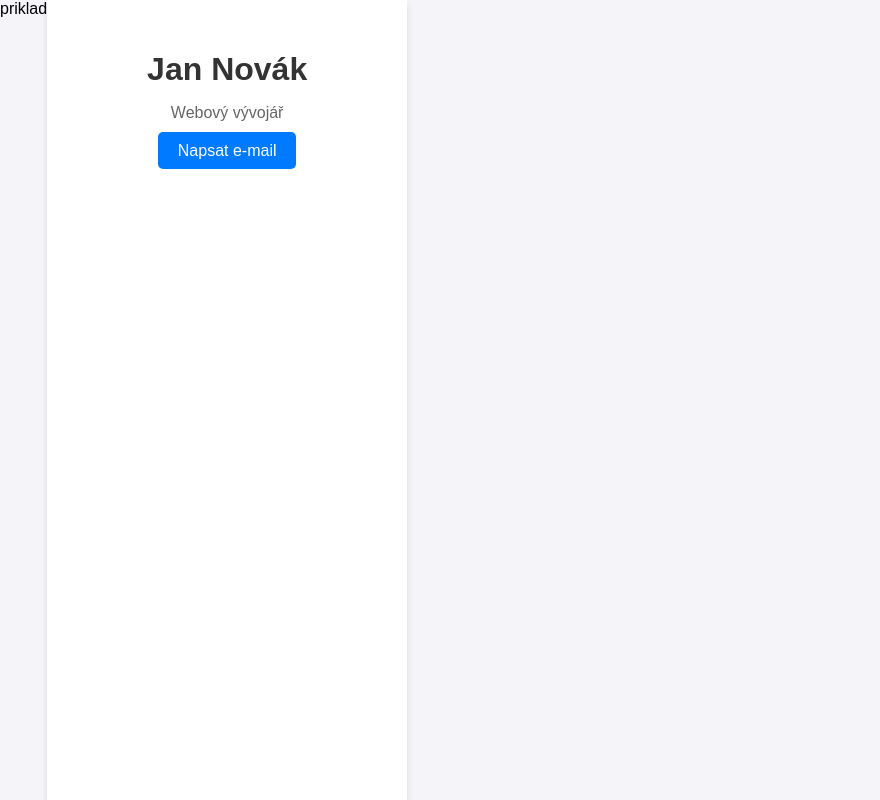
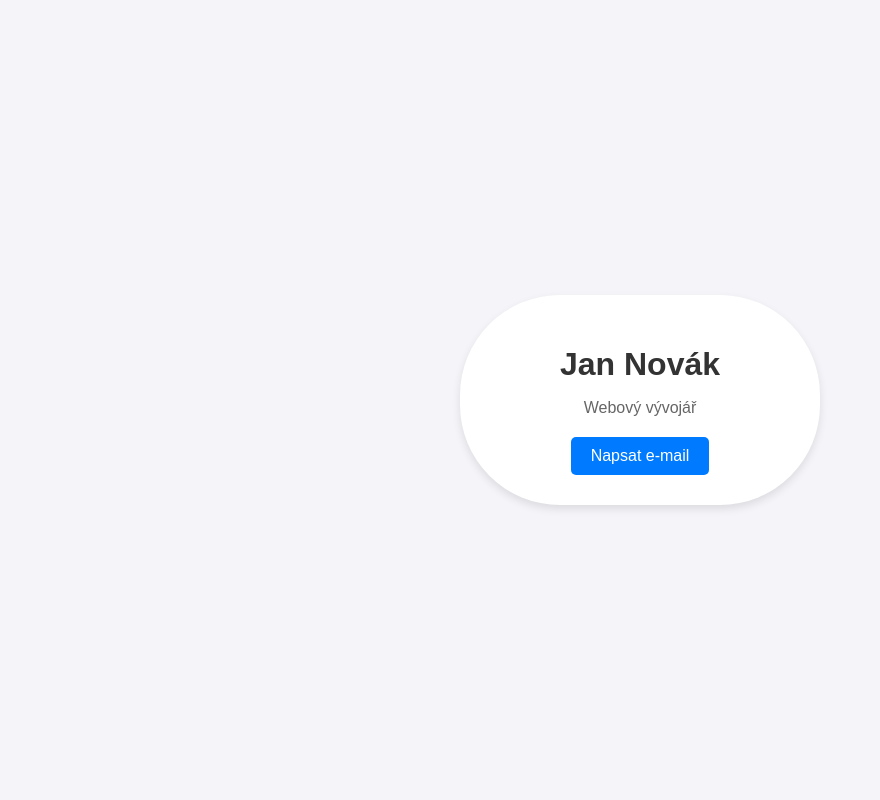
Before and after one commit to vlastnickypartnerinternetu/nevimnevimnevimnevimnevim, a plain HTML site: page index.html in a window 1280 px wide. Shown: the whole page, without its empty margins (0-880 px from the left). Drawn offline with Linux system fonts and the light colour scheme.

Commit message:
Opravneo

```diff
--- a/index.html
+++ b/index.html
@@ -1,4 +1,3 @@
-priklad
 <!DOCTYPE html>
 <html lang="cs">
 <head>
@@ -17,9 +16,9 @@ priklad
 
             display: flex;
 
-            justify-content: /* ... */;
+            justify-content: center;
 
-            align-items: /* ... */;
+            align-items: center;
 
             height: 100vh;
 
@@ -35,7 +34,7 @@ priklad
 
             /* DOPLŇ ZDE (2): Přidej zaoblení rohů */
 
-            border-radius: /* ... */;
+            border-radius: 100px;
 
             box-shadow: 0 4px 8px rgba(0, 0, 0, 0.1);
 
@@ -77,7 +76,7 @@ priklad
 
             /* DOPLŇ ZDE (3): Aby tlačítko (odkaz) bralo padding a rozměry, jaký display model musí mít? */
 
-            display: /* ... */;
+            display: inline-block;
 
         }
 
@@ -94,7 +93,7 @@ priklad
 <h1>Jan Novák</h1>
 <p>Webový vývojář</p>
 <!-- DOPLŇ ZDE (4): Doplň do atributu href správný odkaz pro odeslání e-mailu na jan@example.com -->
-<a href="<!-- ... -->" class="kontakt">Napsat e-mail</a>
+<a href="mailto: jan@example.com" class="kontakt">Napsat e-mail</a>
 </div>
 
 </body>
```
Also changed, not shown: 1 other file.
